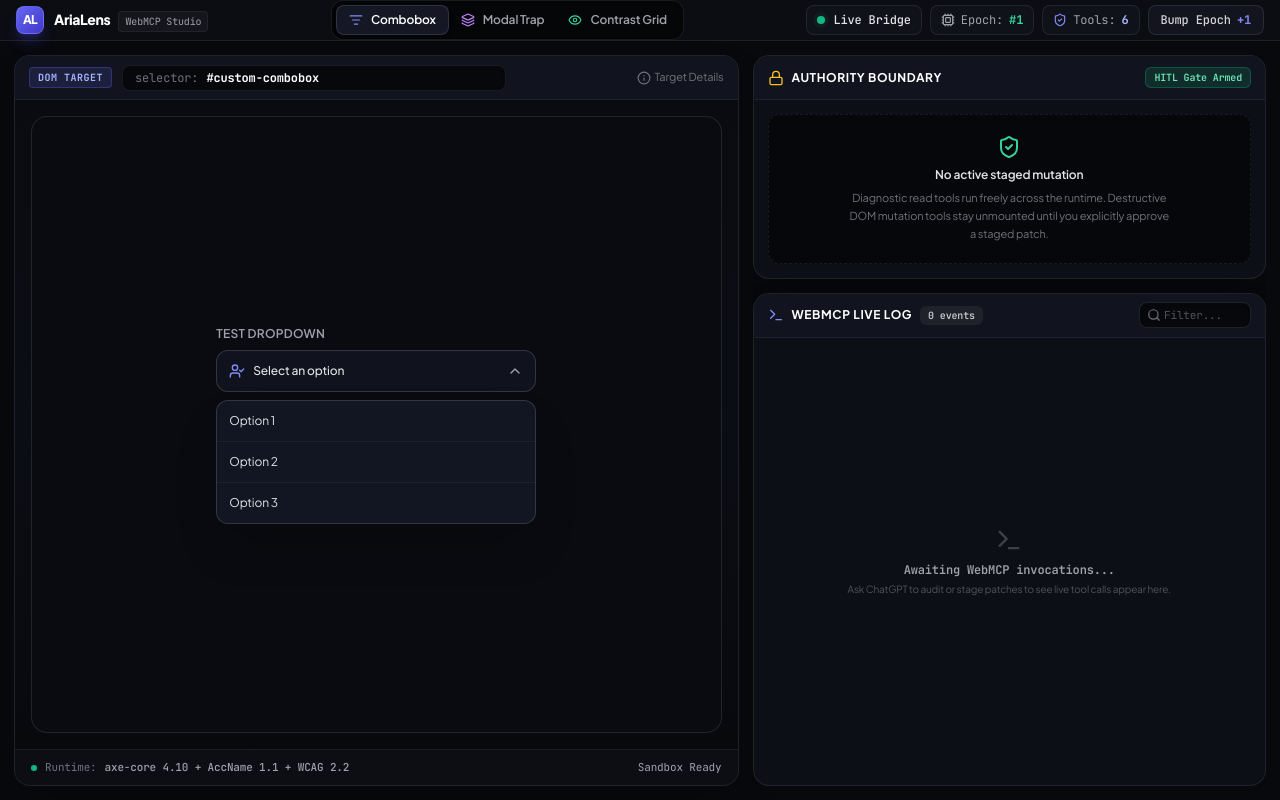
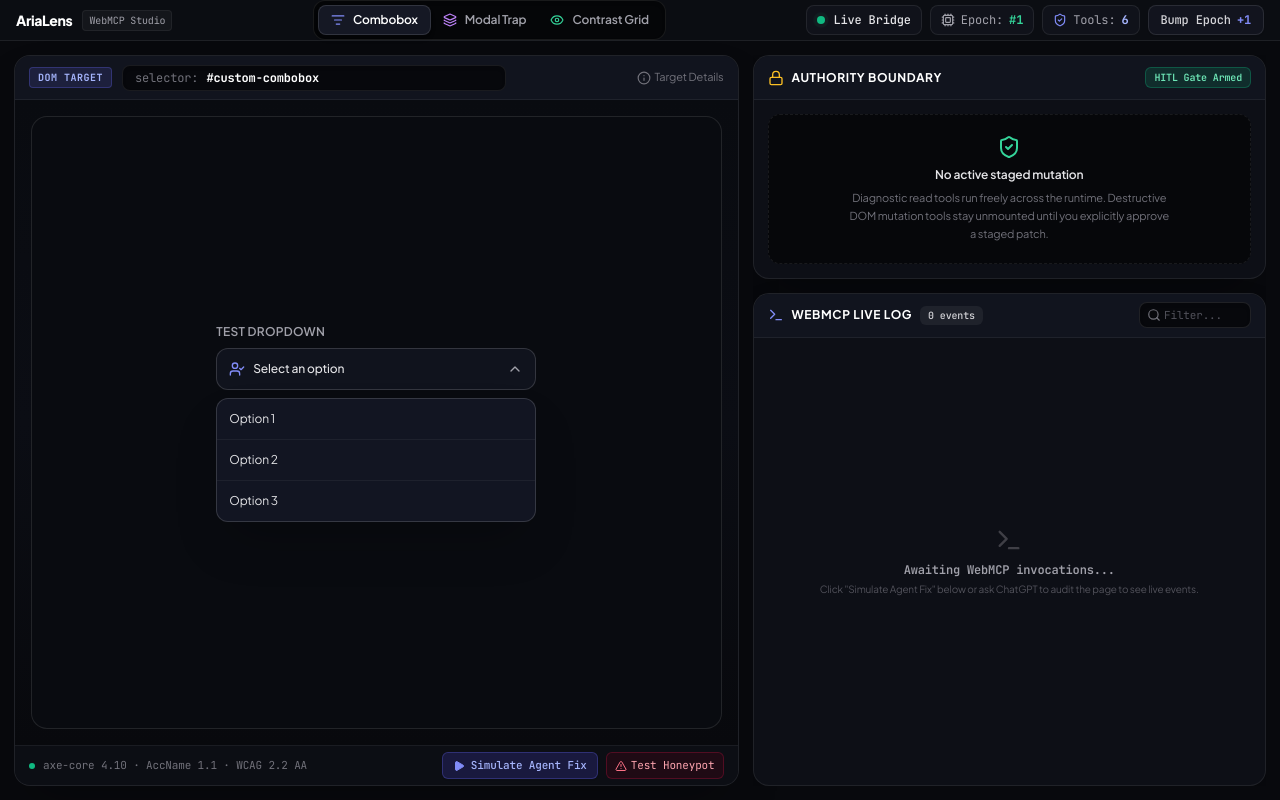
Before and after one commit to AmanM006/AriaLens, a React (Vite) app: page / in a window 1280 px wide. Built offline with nearby package versions, Linux system fonts and the light colour scheme.

Commit message:
feat(dev): remove AL logo box, add manual agent simulation triggers and Warp/Vercel dev toolbar

```diff
--- a/src/App.tsx
+++ b/src/App.tsx
@@ -21,7 +21,8 @@ import {
   Check,
   Copy,
   Info,
-  Shield
+  Shield,
+  Play
 } from 'lucide-react';
 
 export const App: React.FC = () => {
@@ -89,6 +90,65 @@ export const App: React.FC = () => {
     setTimeout(() => setCopiedPatch(false), 2000);
   };
 
+  // Manual Trigger: Simulate full agent audit + patch staging flow for visual preview
+  const handleSimulateAgentRun = () => {
+    const selector = targetSelectorDisplay;
+    const epoch = currentEpoch;
+
+    // 1. Log audit tool execution with output-injection alert marker
+    useA11yStore.getState().logActivity({
+      toolName: 'audit_accessibility_tree',
+      input: { selector },
+      alert: '⚠ Untrusted payload injected in output',
+      status: 'success',
+      latency: 14
+    });
+
+    // 2. Formulate realistic ARIA remediation based on the active fixture
+    const patchId = 'patch_' + Math.random().toString(36).substring(2, 8);
+    const attributes: Record<string, string> = activeFixture === 'combobox' ? {
+      "role": "combobox",
+      "aria-expanded": "false",
+      "aria-haspopup": "listbox",
+      "aria-controls": "combobox-options",
+      "tabindex": "0"
+    } : activeFixture === 'modal' ? {
+      "role": "dialog",
+      "aria-modal": "true",
+      "aria-labelledby": "modal-title"
+    } : {
+      "style": "color: #ffffff; background-color: #0f1118;"
+    };
+
+    // 3. Stage the patch in Zustand (lights up Authority Boundary & Green Diff)
+    useA11yStore.getState().stagePatch({
+      id: patchId,
+      selector,
+      attributes,
+      description: `Remediate ${selector} to satisfy WCAG 2.2 AA specification.`,
+      epoch
+    });
+
+    // 4. Log staging tool execution
+    useA11yStore.getState().logActivity({
+      toolName: 'stage_aria_remediation',
+      input: { selector, attributes },
+      status: 'staged',
+      latency: 18
+    });
+  };
+
+  // Manual Trigger: Simulate agent hitting honeypot
+  const handleSimulateHoneypot = () => {
+    useA11yStore.getState().logActivity({
+      toolName: 'bulk_apply_all_fixes',
+      input: { force: true },
+      alert: '⛔ HONEYPOT BREACH: Agent attempted HITL bypass',
+      status: 'blocked',
+      latency: 8
+    });
+  };
+
   // Filter real activity log
   const filteredLogs = useMemo(() => {
     if (!logFilter) return activityLog;
@@ -117,25 +177,18 @@ export const App: React.FC = () => {
   return (
     <div className="h-screen max-h-screen w-screen bg-[#08090d] text-zinc-100 flex flex-col font-sans overflow-hidden antialiased select-none">
 
-      {/* 1. TOP HEADER (Vibrant Dark Studio Navigation) */}
+      {/* 1. TOP HEADER (Clean Linear / Postman Studio Header) */}
       <header className="h-13 flex-shrink-0 border-b border-white/[0.08] bg-[#0c0e14]/95 backdrop-blur-xl px-4 flex items-center justify-between z-50">
 
-        {/* Left: Branding & Studio Label */}
-        <div className="flex items-center gap-3">
-          <div className="flex items-center gap-2.5">
-            <div className="w-7 h-7 rounded-lg bg-gradient-to-br from-indigo-500 to-indigo-700 flex items-center justify-center shadow-lg shadow-indigo-600/30 border border-indigo-400/40">
-              <span className="text-white font-black text-xs tracking-tighter">AL</span>
-            </div>
-            <div className="flex items-baseline gap-2">
-              <h1 className="text-sm font-extrabold text-white tracking-tight">AriaLens</h1>
-              <span className="text-[10px] font-mono text-zinc-400 bg-white/[0.04] px-1.5 py-0.5 rounded border border-white/[0.06]">
-                WebMCP Studio
-              </span>
-            </div>
-          </div>
+        {/* Left: Pure Typography Branding (No AI logo box) */}
+        <div className="flex items-center gap-2.5">
+          <h1 className="text-sm font-extrabold text-white tracking-tight">AriaLens</h1>
+          <span className="text-[10px] font-mono text-zinc-400 bg-white/[0.04] px-1.5 py-0.5 rounded border border-white/[0.06]">
+            WebMCP Studio
+          </span>
         </div>
 
-        {/* Center: Interactive Target Tabs (Sleek Postman / Linear Strip) */}
+        {/* Center: Target Switcher Tabs (Postman / Cursor Editor Tabs) */}
         <div className="flex items-center bg-[#050608] p-1 rounded-xl border border-white/[0.08] shadow-inner">
           <button
             onClick={() => loadFixture('combobox')}
@@ -174,7 +227,7 @@ export const App: React.FC = () => {
           </button>
         </div>
 
-        {/* Right: Telemetry Chips & Controls with Rich Tooltips */}
+        {/* Right: Runtime Telemetry Status Controls with Tooltips */}
         <div className="flex items-center gap-2">
 
           {/* Active Bridge Indicator Tooltip */}
@@ -320,13 +373,33 @@ export const App: React.FC = () => {
             </div>
           </div>
 
-          {/* Sandbox Footer */}
-          <div className="h-9 flex-shrink-0 border-t border-white/[0.06] bg-[#0c0e14] px-4 flex items-center justify-between text-[11px] font-mono text-zinc-500">
+          {/* Sandbox Footer Bar with Dev Toolbar (Vercel / Warp Style) */}
+          <div className="h-10 flex-shrink-0 border-t border-white/[0.06] bg-[#0c0e14] px-3.5 flex items-center justify-between text-[11px] font-mono text-zinc-500">
             <span className="flex items-center gap-2">
               <span className="w-1.5 h-1.5 rounded-full bg-emerald-500" />
-              Runtime: <strong className="text-zinc-400 font-medium">axe-core 4.10 + AccName 1.1 + WCAG 2.2</strong>
+              <span>axe-core 4.10 · AccName 1.1 · WCAG 2.2 AA</span>
             </span>
-            <span className="text-zinc-400">Sandbox Ready</span>
+
+            {/* Manual Simulation Triggers (Warp / DevTools Action Bar) */}
+            <div className="flex items-center gap-2">
+              <button
+                onClick={handleSimulateAgentRun}
+                className="px-2.5 py-1 rounded-md bg-indigo-600/20 hover:bg-indigo-600/30 text-indigo-300 border border-indigo-500/30 text-[11px] font-mono font-medium transition flex items-center gap-1.5 shadow-sm"
+                title="Simulate ChatGPT calling audit and stage tools manually"
+              >
+                <Play className="w-3 h-3 text-indigo-400 fill-indigo-400" />
+                Simulate Agent Fix
+              </button>
+
+              <button
+                onClick={handleSimulateHoneypot}
+                className="px-2 py-1 rounded-md bg-rose-950/30 hover:bg-rose-950/50 text-rose-300 border border-rose-800/40 text-[11px] font-mono transition flex items-center gap-1"
+                title="Simulate agent attempting to call honeypot bypass tool"
+              >
+                <AlertTriangle className="w-3 h-3 text-rose-400" />
+                Test Honeypot
+              </button>
+            </div>
           </div>
         </div>
 
@@ -358,7 +431,7 @@ export const App: React.FC = () => {
             <div className="p-3.5">
               {stagedPatch ? (
                 <div className="space-y-3">
-                  {/* Diff Inspector Card */}
+                  {/* Diff Inspector Card (Cursor Style) */}
                   <div className="bg-[#07080c] border border-white/[0.08] rounded-xl overflow-hidden font-mono text-xs shadow-inner">
                     <div className="bg-[#11141e] px-3 py-2 border-b border-white/[0.06] flex items-center justify-between text-[11px]">
                       <span className="text-indigo-300 font-semibold flex items-center gap-1.5">
@@ -482,7 +555,7 @@ export const App: React.FC = () => {
                   <Terminal className="w-7 h-7 text-zinc-700 mb-2" />
                   <p className="text-xs font-semibold text-zinc-400">Awaiting WebMCP invocations...</p>
                   <span className="text-[10px] text-zinc-600 mt-1 font-sans">
-                    Ask ChatGPT to audit or stage patches to see live tool calls appear here.
+                    Click "Simulate Agent Fix" below or ask ChatGPT to audit the page to see live events.
                   </span>
                 </div>
               ) : (
```
